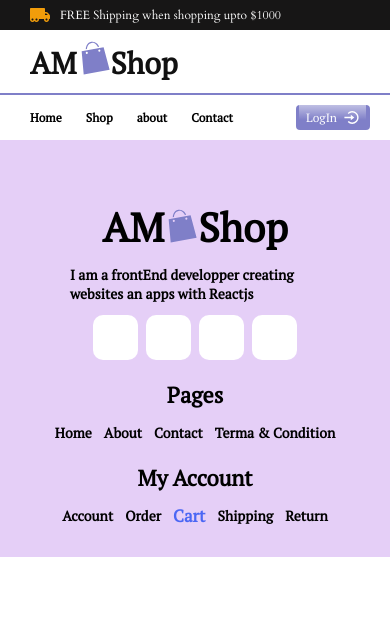
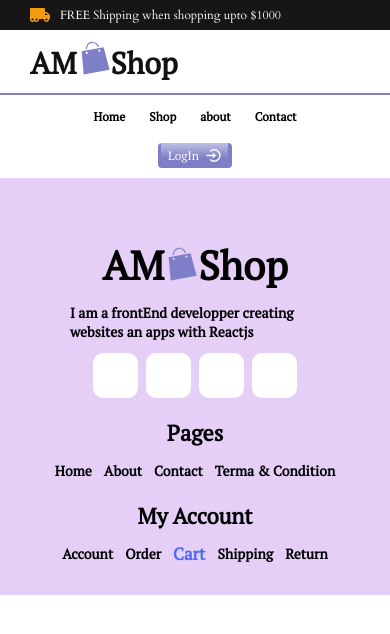
Before and after one commit to Oualid-Amzil/am_shop, a React (Create React App) app: page /cart in a window 390 px wide. Shown: the top 634 px of the page. Built offline with nearby package versions, Linux system fonts and the light colour scheme; some icons are missing.

Commit message:
changed flex direction for 400px screens

```diff
--- a/src/component/Nav.css
+++ b/src/component/Nav.css
@@ -122,3 +122,10 @@
     font-size: 17px;
   }
 }
+
+@media (max-width: 400px) {
+  .nav {
+    flex-direction: column;
+    gap: 15px;
+  }
+}
```
